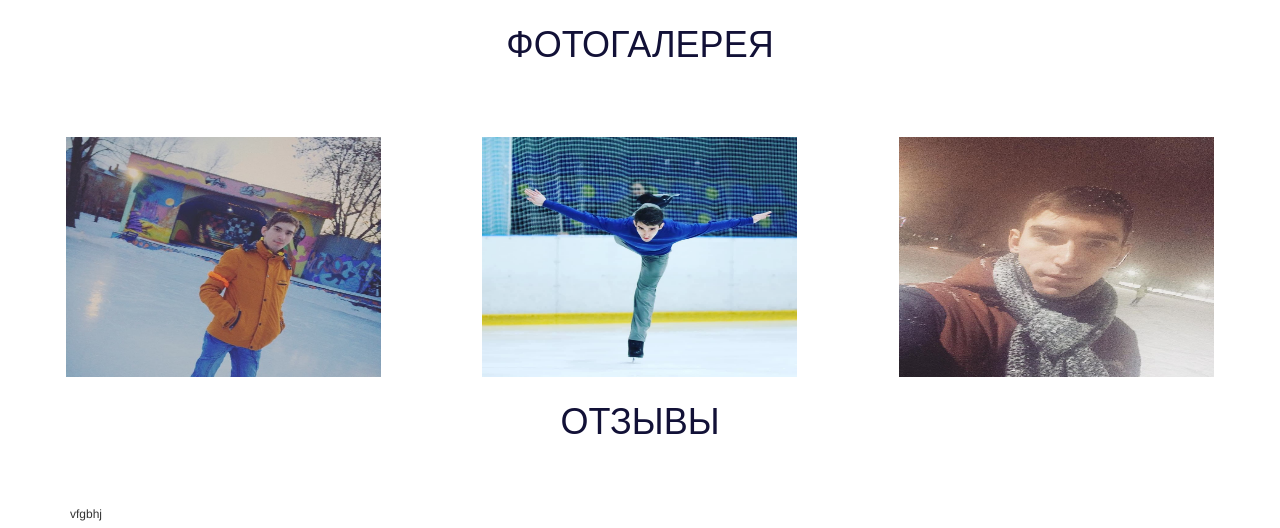
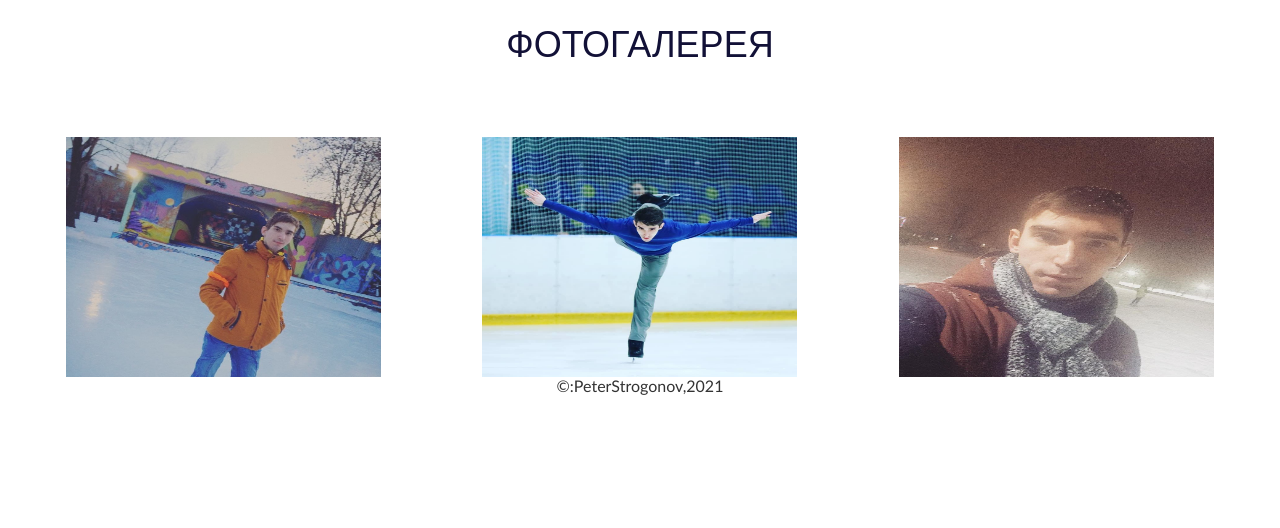
Before and after one commit to petestrog12/ritberger, a plain HTML site: page index.html in a window 1280 px wide. Shown: the part 1143-1671 px from the top of the page. After the commit the page ends 1547 px from the top, so only its background shows below. Drawn offline with Linux system fonts and the light colour scheme; a web font is replaced by a local one.

Commit message:
Add files via upload

```diff
--- a/css/style.css
+++ b/css/style.css
@@ -122,15 +122,33 @@ img , .image {
 
 }
 
-.image {
+.container-ph {
 
  	align-items: center;
-
+ 	padding-bottom: 5%;
 }
 
 .row_image {
 	text-align: center;
 }
+
+
+
+
+
+
+.PS {
+	text-align: center;
+	font-size: 16px;
+	font-family: "Calibri"
+}
+
+
+.image{
+
+}
+
+
 
 
 
--- a/index.html
+++ b/index.html
@@ -22,7 +22,7 @@ type='text/css'>
 </head>
 <body>
 <header class="Pol">
-	<h1>РИТБЕРГЕР</h1>
+	<h1>Ритбергер</h1>
 </header>
 	<div class="container_logo">
   		<div class="row-logo">
@@ -94,17 +94,21 @@ type='text/css'>
   						<div class="col-md-4" >
   						<img src="img\photo_2021-08-08_08-28-38.jpg">
   						</div>
-
+  						<br>
+  						<br>
+  						<br>
   					</div>
   			</div>
-  			</div>
   		</div>
+  	</div>
+  	<br>
+  	<br>
+  	<br>
+  	<div class="container_footer">
+  		<div class="row_footer">
 
-  	<div class="container">
-  		<div class="row">
-  			<div class="col-md-12" >
-  				<h5>ОТЗЫВЫ</h5>
-  				<h6>vfgbhj</h6>
+  				<h6 class="PS">©:PeterStrogonov,2021</h6>
+
   			</div>
   		</div>
   	</div>
```
